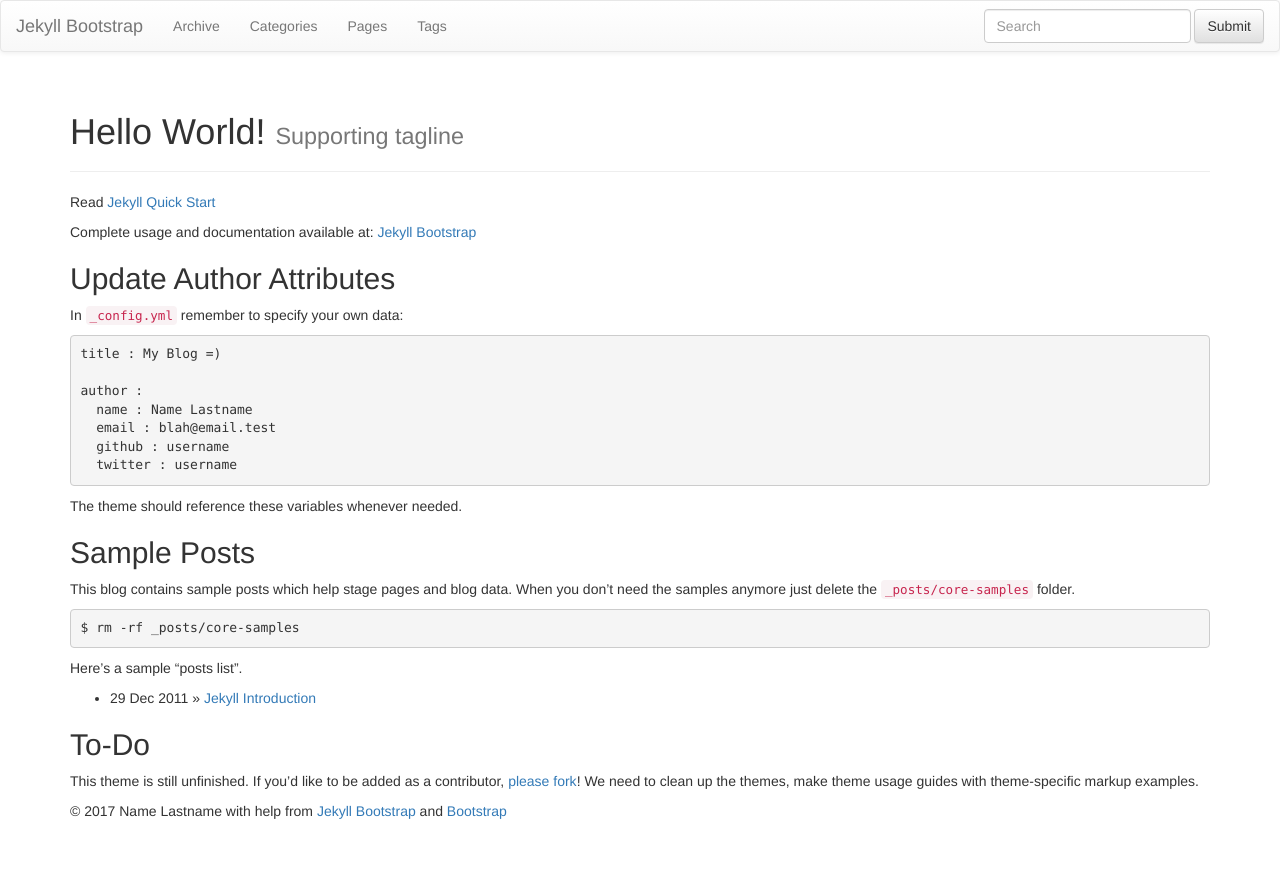
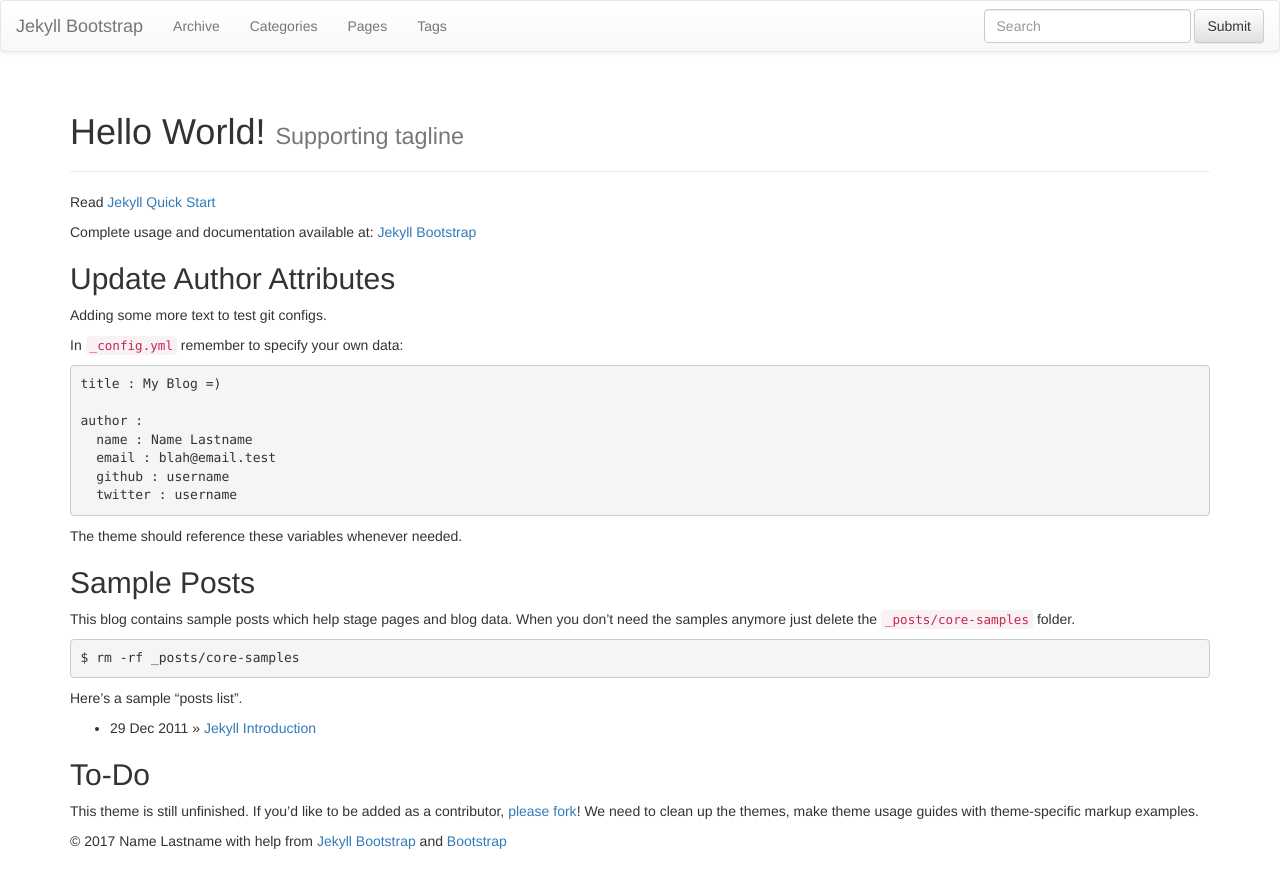
Before and after one commit to IanUme/ianume.github.io, a Jekyll site: the page built from index.md, in a window 1280 px wide. Shown: the top 888 px of the page. Built offline with Jekyll 4.4.1, drawn with Linux system fonts in a browser that asks for light colours; nearby versions of some CDN libraries; library files that are not in the unit come from our copies.

Commit message:
fixing git configs

```diff
--- a/index.md
+++ b/index.md
@@ -10,6 +10,8 @@ Read [Jekyll Quick Start](http://jekyllbootstrap.com/usage/jekyll-quick-start.ht
 Complete usage and documentation available at: [Jekyll Bootstrap](http://jekyllbootstrap.com)
 
 ## Update Author Attributes
+
+Adding some more text to test git configs.
 
 In `_config.yml` remember to specify your own data:
 
```
